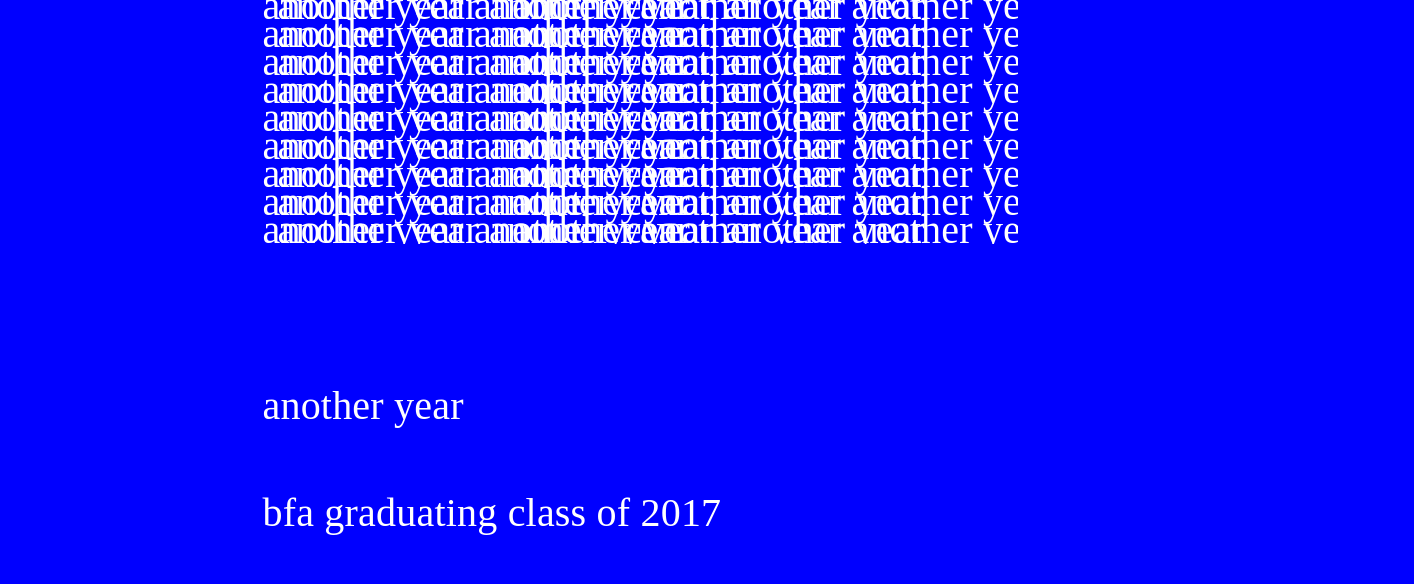
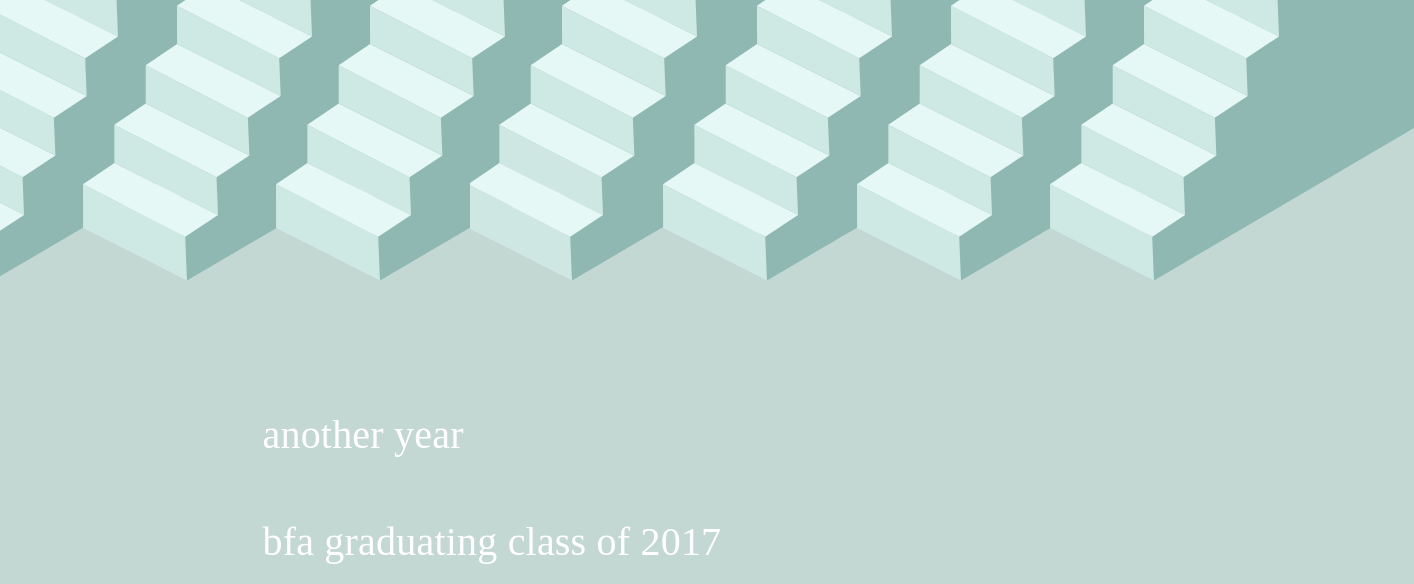
Before and after one commit to kelseyll/another-year, a plain HTML site: page index.html in a window 1280 px wide. Shown: the top 584 px of the page, 1414 px wide, since content can reach past the window. Drawn offline with nearby package versions, Linux system fonts and the light colour scheme.

Commit message:
Update graphics and color

```diff
--- a/css/main.css
+++ b/css/main.css
@@ -4,7 +4,7 @@
 }
 
 html {
-    background-color: #0000FF;
+    background-color: #c3d7d3;
     font-family: "HK Grotesk";
     color: white;
 }
@@ -16,38 +16,19 @@ h1 {
     margin: 30px 0;
 }
 
+.lots-of-stairs {
+    overflow: hidden;
+}
+
+.lots-of-stairs img {
+    margin-left: -170px;
+}
+
 /* Title Graphic */
 .title {
     cursor: pointer;
     width: 755px;
     transform: translateY(-8px);
-}
-
-.overlay {
-    overflow: hidden;
-}
-
-.overlay {
-    display: inline-block;
-    font-size: 40px;
-    font-weight: 500;
-    white-space: nowrap;
-    letter-spacing: 0.2px;
-    line-height: 28px;
-}
-
-._2 {
-    position: absolute;
-    left: 15px;
-}
-
-._3 {
-    /*z-index: 99;*/
-}
-
-._4 {
-    position: absolute;
-    left: 250px;
 }
 
 /* Information */
@@ -62,6 +43,10 @@ h1 {
     color: blue;
     transition: 2s;
     z-index: 9990000;
+}
+
+.uviclogo {
+    margin: 40px 0;
 }
 
 /* Flexbox */
@@ -90,7 +75,3 @@ h1 {
     align-self: baseline;
     -webkit-align-self: baseline;
 }
-
-.uviclogo {
-    margin: 40px 0;
-}
--- a/index.html
+++ b/index.html
@@ -9,51 +9,9 @@
     </head>
     <body>
         <div class="container flex _direction__column">
-            <div class="title flex _alignself__center">
-                <div class="overlay _1">
-                    <span>another year </span><span>another year </span></br>
-                    <span>another year </span><span>another year </span></br>
-                    <span>another year </span><span>another year </span></br>
-                    <span>another year </span><span>another year </span></br>
-                    <span>another year </span><span>another year </span></br>
-                    <span>another year </span><span>another year </span></br>
-                    <span>another year </span><span>another year </span></br>
-                    <span>another year </span><span>another year </span></br>
-                    <span>another year </span><span>another year </span></br>
-                </div>
-                <div class="overlay _2">
-                    <span>another year </span><span>another year </span></br>
-                    <span>another year </span><span>another year </span></br>
-                    <span>another year </span><span>another year </span></br>
-                    <span>another year </span><span>another year </span></br>
-                    <span>another year </span><span>another year </span></br>
-                    <span>another year </span><span>another year </span></br>
-                    <span>another year </span><span>another year </span></br>
-                    <span>another year </span><span>another year </span></br>
-                    <span>another year </span><span>another year </span></br>
-                </div>
-                <div class="overlay _3">
-                    <span>another year </span><span>another year </span></br>
-                    <span>another year </span><span>another year </span></br>
-                    <span>another year </span><span>another year </span></br>
-                    <span>another year </span><span>another year </span></br>
-                    <span>another year </span><span>another year </span></br>
-                    <span>another year </span><span>another year </span></br>
-                    <span>another year </span><span>another year </span></br>
-                    <span>another year </span><span>another year </span></br>
-                    <span>another year </span><span>another year </span></br>
-                </div>
-                <div class="overlay _4">
-                    <span>another year </span><span>another year </span></br>
-                    <span>another year </span><span>another year </span></br>
-                    <span>another year </span><span>another year </span></br>
-                    <span>another year </span><span>another year </span></br>
-                    <span>another year </span><span>another year </span></br>
-                    <span>another year </span><span>another year </span></br>
-                    <span>another year </span><span>another year </span></br>
-                    <span>another year </span><span>another year </span></br>
-                    <span>another year </span><span>another year </span></br>
-                </div>
+            <div class="lots-of-stairs flex _alignself__center">
+                <img src="images/stairs.svg" alt="">
+                <img src="images/stairs.svg" alt="">
             </div>
             <div class="maininfo flex _alignself__center _direction__column">
                 <h1>another year</h1>
```
Also changed, not shown: images/stairs.svg (added).
